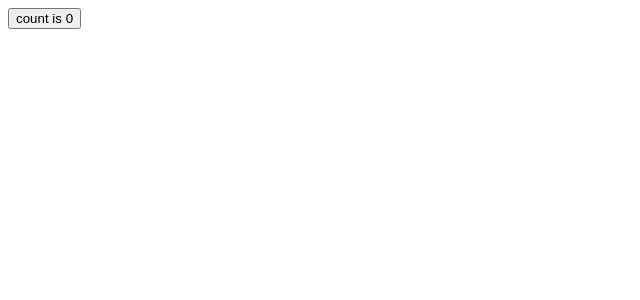
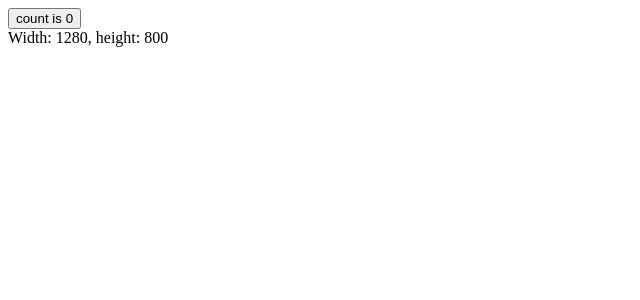
Before and after one commit to nashuarone/reacts, a React (Vite) app: page / in a window 1280 px wide. Shown: the top 300 px of the page, without its empty margins (0-640 px from the left). Built offline with nearby package versions, Linux system fonts and the light colour scheme.

Commit message:
feat: useViewportSize hook

```diff
--- a/src/App.tsx
+++ b/src/App.tsx
@@ -1,7 +1,9 @@
 import { useState } from 'react'
+import { useViewportSize } from './useViewportSize'
 
 function App() {
   const [count, setCount] = useState(0)
+  const { height, width } = useViewportSize()
 
   return (
     <>
@@ -10,6 +12,7 @@ function App() {
           count is {count}
         </button>
       </div>
+      <div>Width: {width}, height: {height}</div>
     </>
   )
 }
--- /dev/null
+++ b/src/useViewportSize.ts
@@ -0,0 +1,15 @@
+import { useEffect, useState } from "react"
+
+export function useViewportSize() {
+    const [size, setSize] = useState({ width: window.innerWidth, height: window.innerHeight })
+    useEffect(() => {
+        const onResize = () => {
+            setSize({ width: window.innerWidth, height: window.innerHeight })
+        }
+        window.addEventListener('resize', onResize)
+        return () => {
+            window.removeEventListener('resize', onResize)
+        }
+    }, [])
+    return { height: size.height, width: size.width }
+}
```
